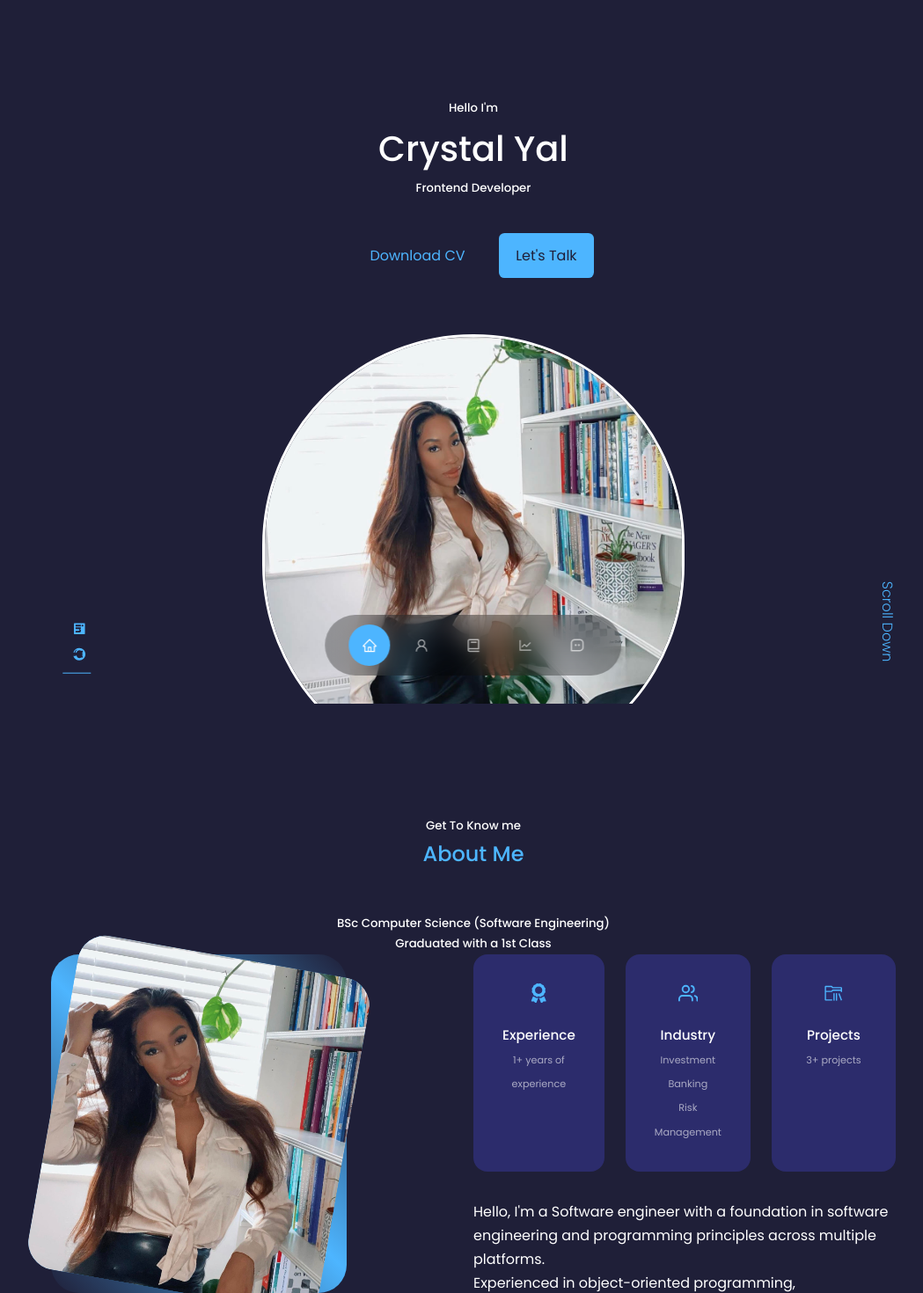
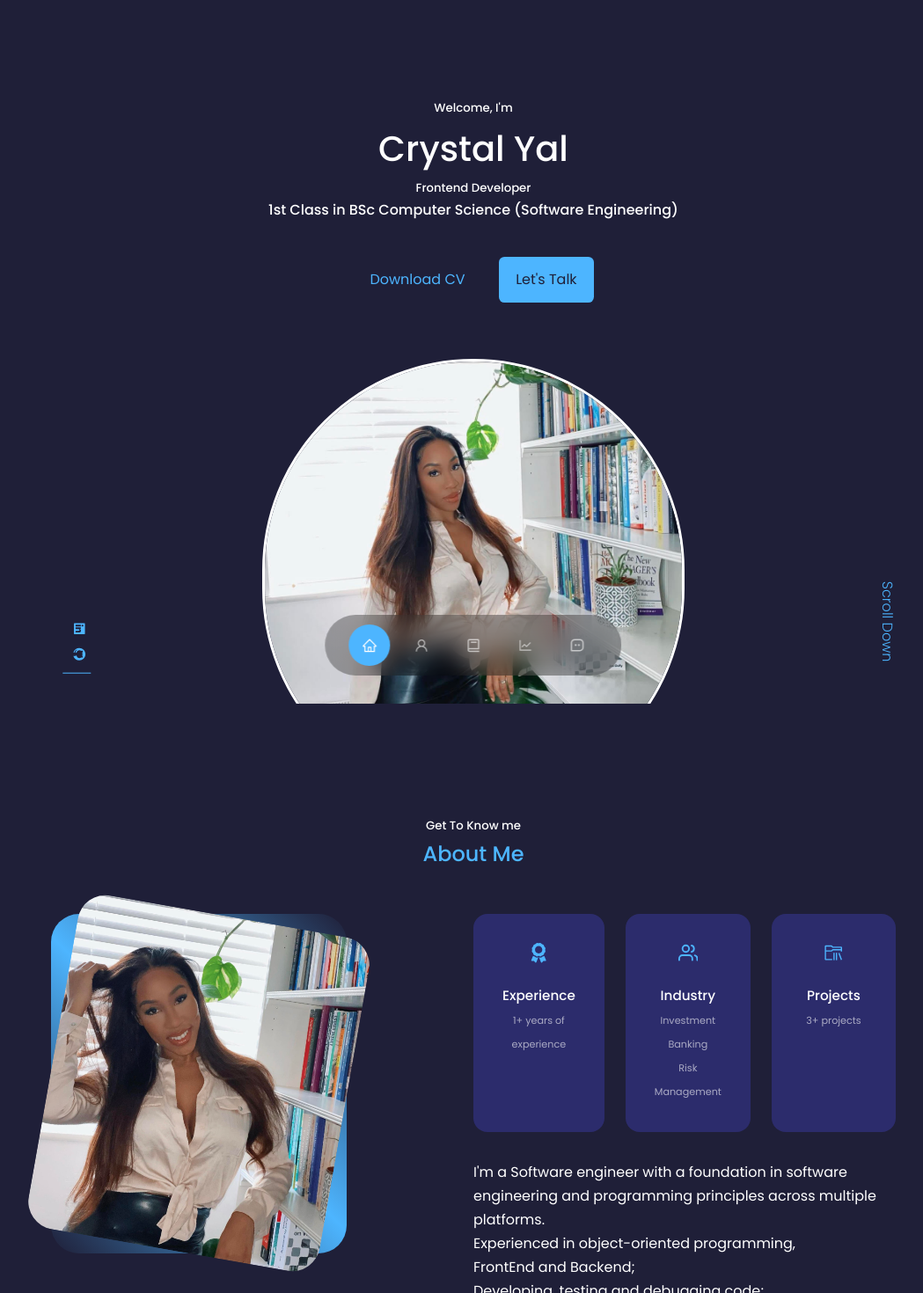
Before and after one commit to crystalz411/my-portfolio, a React (Create React App) app: page / in a window 1280 px wide. Shown: the top 1470 px of the page at 88% size, without its empty margins (102-1151 px from the left). Built offline with nearby package versions, Linux system fonts and the light colour scheme.

Commit message:
adding content

```diff
--- a/src/components/about/about.tsx
+++ b/src/components/about/about.tsx
@@ -10,9 +10,6 @@ const About = () => {
     <section id='about'>
       <h5>Get To Know me</h5>
       <h2>About Me</h2>
-      <h5>BSc Computer Science (Software Engineering) <br/>
-            Graduated with a 1st Class
-            </h5>
 
       <div className='container about_container'>
         <div className='about_me'>
@@ -41,7 +38,7 @@ const About = () => {
             </article>
           </div>
           <p>
-          Hello, I'm a Software engineer with a foundation in software engineering and programming principles across multiple platforms.<br/>
+          I'm a Software engineer with a foundation in software engineering and programming principles across multiple platforms.<br/>
           Experienced in object-oriented programming, <br/>
           FrontEnd and Backend; <br/>
           Developing, testing and debugging code;<br/>
--- a/src/components/contact/contact.tsx
+++ b/src/components/contact/contact.tsx
@@ -23,7 +23,7 @@ const Contact = () => {
                     <article className='contact_option'>
                         <MdOutlineMail className='contact_option-icon'/>
                         <h4>Email</h4>
-                        <h5>myemail@email.com</h5>
+                        <h5>crystal.yal@hotmail.com</h5>
                         <a href="mailto:some@email.com">
                             Send a meaasage
                         </a>
--- a/src/components/footer/footer.tsx
+++ b/src/components/footer/footer.tsx
@@ -12,14 +12,13 @@ const Footer = () => {
             <li><a href="#">Home</a></li>
             <li><a href="#about">About</a></li>
             <li><a href="#experience">Experience</a></li>
-            <li><a href="#servces">Services</a></li>
             <li><a href="#portfolio">Portfolio</a></li>
             <li><a href="#contact">Contact</a></li>
             </ul>
 
             <div className="footer_socials">
-                <a href="medium"><AiFillMediumSquare/></a>
-                <a href="linkedIn"><AiFillLinkedin/></a>
+                <a href="https://medium.com/@code-by-crystal"><AiFillMediumSquare/></a>
+                <a href="https://www.linkedin.com/in/crystal-y-649170124/"><AiFillLinkedin/></a>
             </div>
 
             <div className="footer_copyright">
--- a/src/components/header/header.tsx
+++ b/src/components/header/header.tsx
@@ -8,9 +8,11 @@ const Header = () => {
     return (
         <header>
             <div className="container header_container">
-            <h5> Hello I'm </h5>
+            <h5> Welcome, I'm </h5>
             <h1>Crystal Yal</h1>
             <h5 className="text-light">Frontend Developer</h5>
+            <h4>1st Class in BSc Computer Science (Software Engineering)
+            </h4>
             <HeaderSocials />
             <CTA />
             <div className="me">
--- a/src/components/header/headerSocials.tsx
+++ b/src/components/header/headerSocials.tsx
@@ -6,8 +6,8 @@ import { AiFillGithub } from 'react-icons/ai'
 export const HeaderSocials = () => {
   return (
     <div className='header_socials'>
-        <a className='scroll-btn header_social' href="https://linkedin.com" target="_blank" rel="noreferrer"><AiFillLinkedin/></a>
-        <a className='scroll-btn header_social' href="https://github.com" target="_blank" rel="noreferrer"><AiFillGithub/></a>
+        <a className='scroll-btn header_social' href="https://www.linkedin.com/in/crystal-y-649170124/"><AiFillLinkedin/></a>
+        <a className='scroll-btn header_social' href="https://gitlab.com/CrystalYal"><AiFillGithub/></a>
     </div>
   )
 }
--- a/src/components/portfolio/portfolio.tsx
+++ b/src/components/portfolio/portfolio.tsx
@@ -15,15 +15,15 @@ const data = [
         id: 2,
         image: IMG1,
         title: 'HabitMakr',
-        github: 'https://github.com',
-        demo: 'https://github.com',
+        github: 'https://gitlab.com/CrystalYal/habitmakr',
+        // demo: 'https://github.com',
     },
     {
         id: 3,
         image: IMG1,
         title: 'Counting Game',
-        github: 'https://github.com',
-        demo: 'https://github.com',
+        github: 'https://gitlab.com/CrystalYal/learn-to-count',
+        // demo: 'https://github.com',
     },
     {
         id: 4,
--- a/src/index.css
+++ b/src/index.css
@@ -62,9 +62,13 @@ section {
     /* height: 100vh; */
 
 }
-section > h2, section > h5 {
+section > h2, section > h5, section > h4{
     text-align: center;
     color: var(--colour-light);
+}
+
+section > h4 {
+    margin-bottom: 30px;
 }
 
 section > h2 {
```
